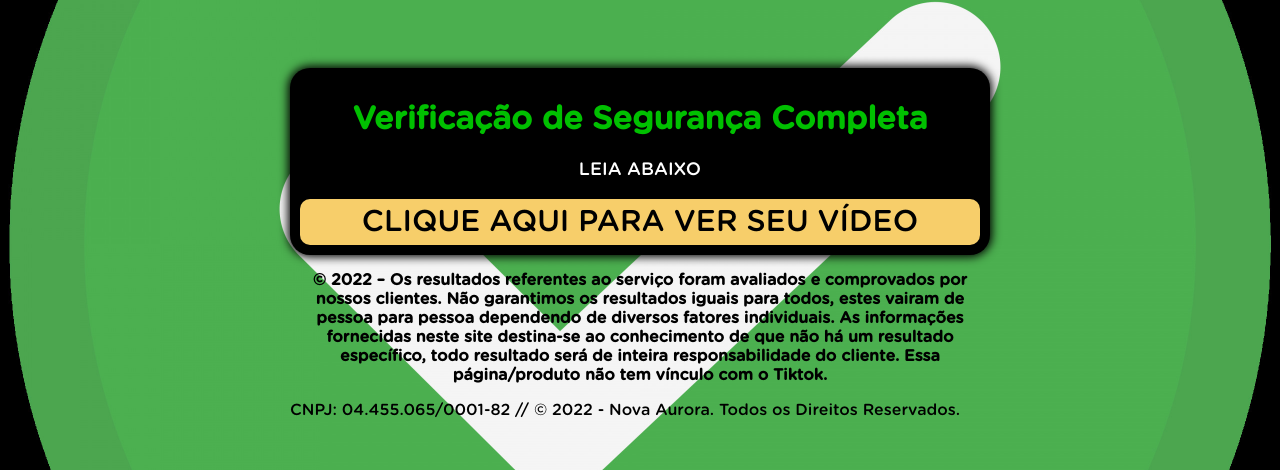
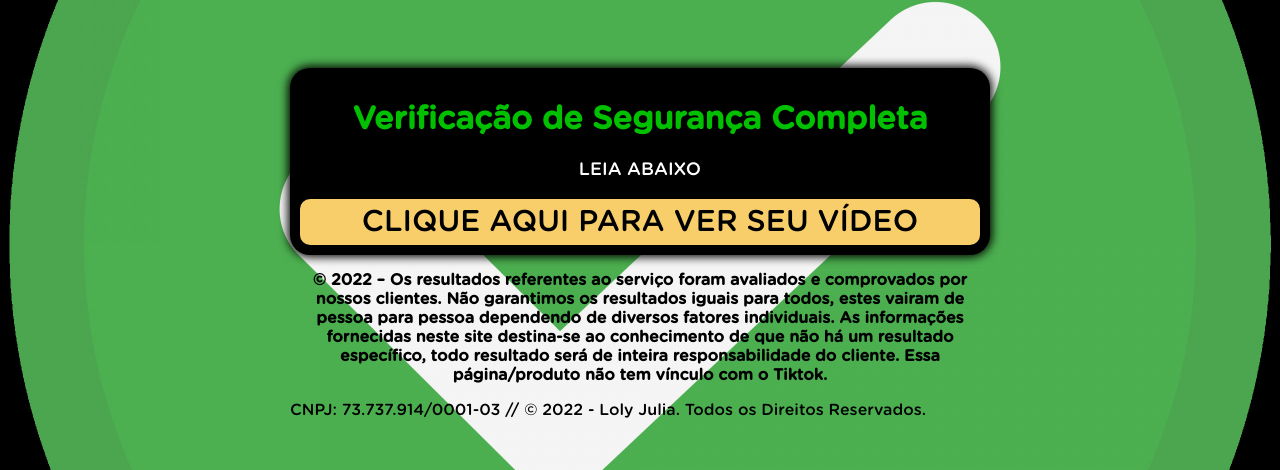
Before and after one commit to ArthurDuce/lolyjulia.online, a plain HTML site: page ps/index.html in a window 1280 px wide. Shown: the part 156-626 px from the top of the page. Drawn offline with Linux system fonts and the light colour scheme; a script that the page names is missing.

Commit message:
Update index.html

```diff
--- a/ps/index.html
+++ b/ps/index.html
@@ -30,7 +30,7 @@
 
     </div>
 
-CNPJ: 04.455.065/0001-82 // © 2022 - Nova Aurora. Todos os Direitos Reservados.
+CNPJ: 73.737.914/0001-03 // © 2022 - Loly Julia. Todos os Direitos Reservados.
 
   </div>
   <script type="text/javascript" src="script.js"></script>
```
